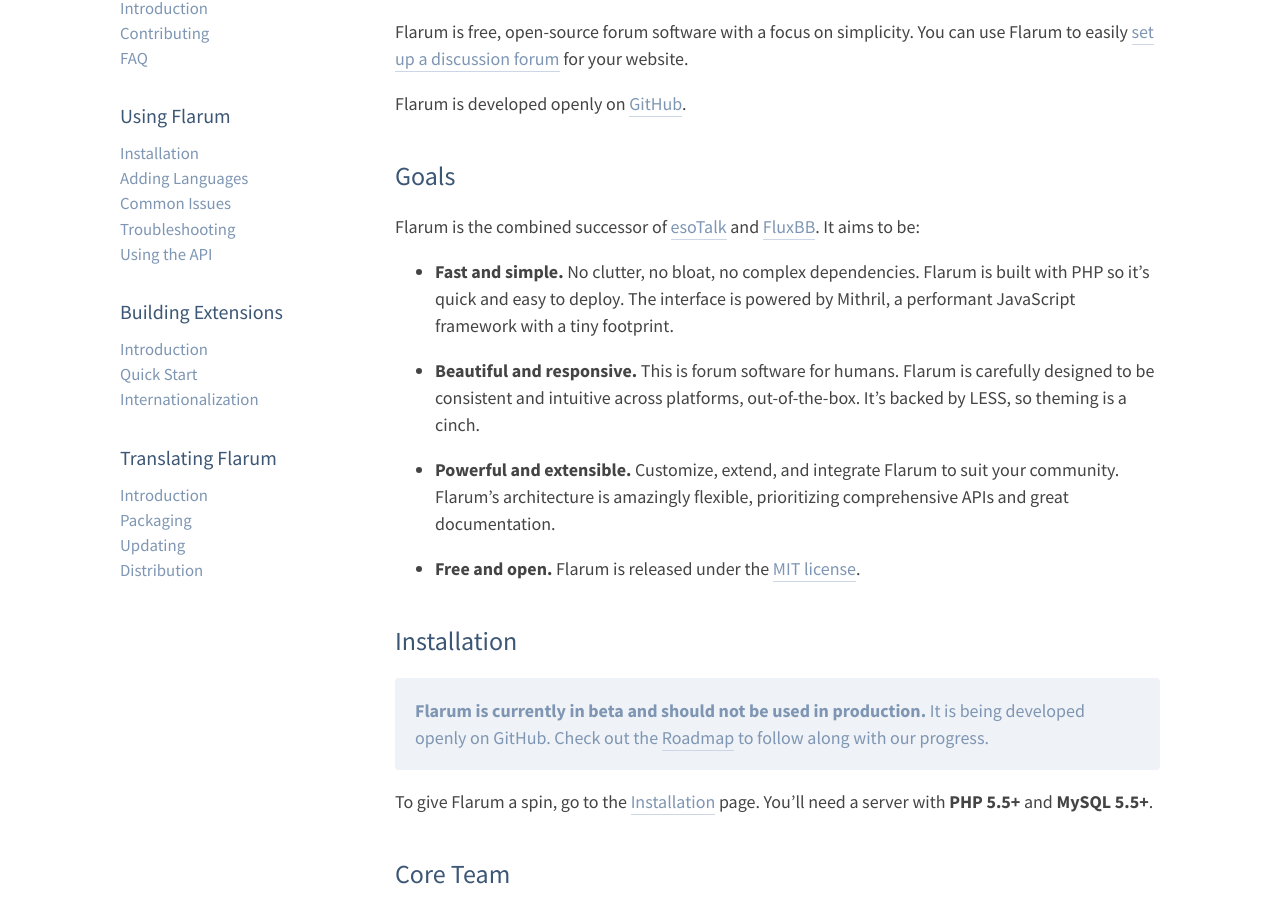
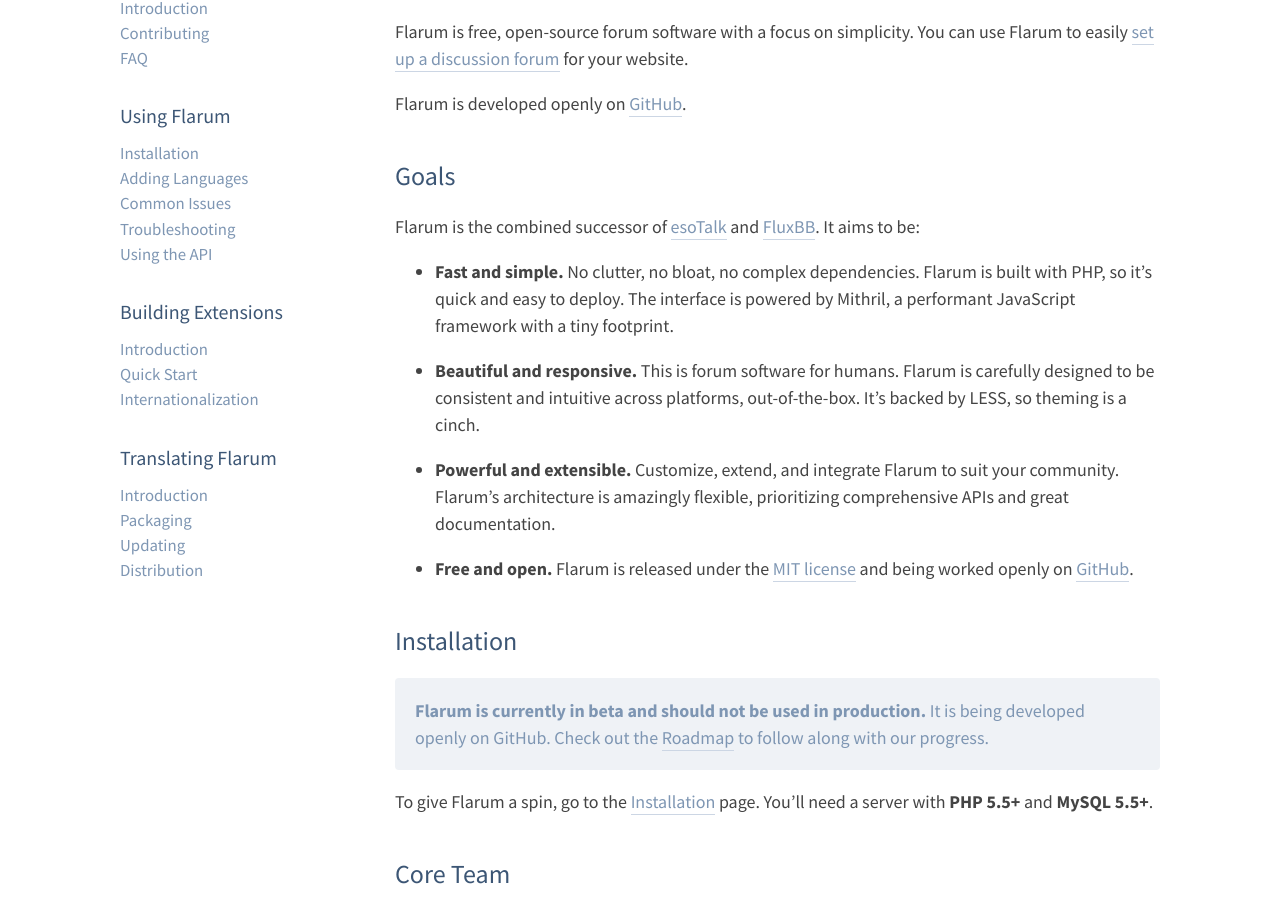
Before and after one commit to flarum/flarum.github.io, a Jekyll site: the page built from _docs/index.md, in a window 1280 px wide and 900 px high, scrolled down 325 px. Built offline with Jekyll 4.4.1, drawn with Linux system fonts in a browser that asks for light colours; nearby versions of some CDN libraries; comment, search, counter and statistics services are not loaded.

Commit message:
ENHANCEMENT: Some general enhancements to the text.

```diff
--- a/_docs/index.md
+++ b/_docs/index.md
@@ -11,13 +11,13 @@
 
 Flarum is the combined successor of [esoTalk](http://esotalk.org) and [FluxBB](http://fluxbb.org). It aims to be:
 
-- **Fast and simple.** No clutter, no bloat, no complex dependencies. Flarum is built with PHP so it's quick and easy to deploy. The interface is powered by Mithril, a performant JavaScript framework with a tiny footprint.
+- **Fast and simple.** No clutter, no bloat, no complex dependencies. Flarum is built with PHP, so it's quick and easy to deploy. The interface is powered by Mithril, a performant JavaScript framework with a tiny footprint.
 
 - **Beautiful and responsive.** This is forum software for humans. Flarum is carefully designed to be consistent and intuitive across platforms, out-of-the-box. It's backed by LESS, so theming is a cinch.
 
 - **Powerful and extensible.** Customize, extend, and integrate Flarum to suit your community. Flarum's architecture is amazingly flexible, prioritizing comprehensive APIs and great documentation.
 
-- **Free and open.** Flarum is released under the [MIT license](https://github.com/flarum/flarum/blob/master/LICENSE).
+- **Free and open.** Flarum is released under the [MIT license](https://github.com/flarum/flarum/blob/master/LICENSE) and being worked openly on [GitHub](https://github.com/flarum/flarum).
 
 ## Installation
 
```
